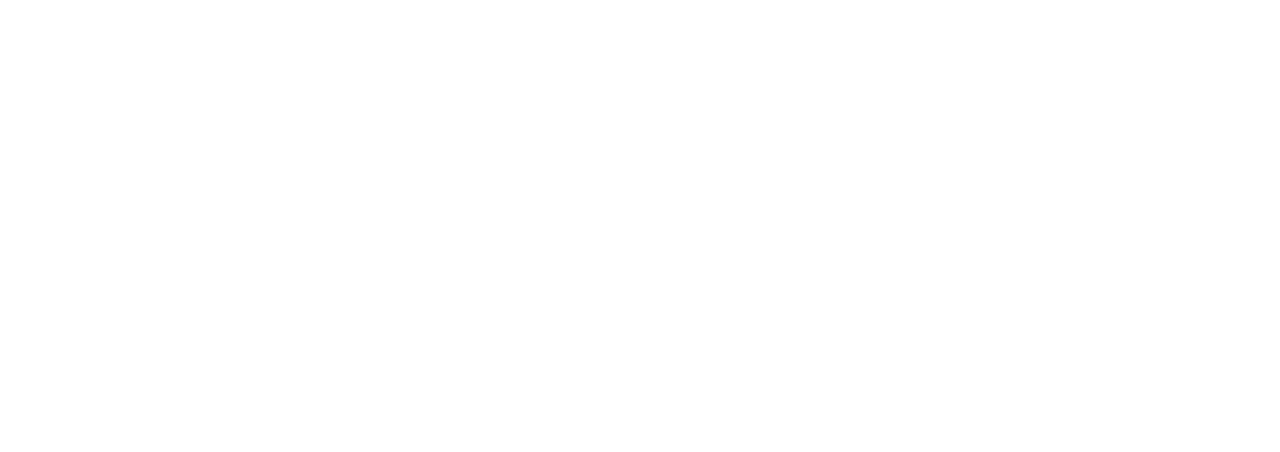
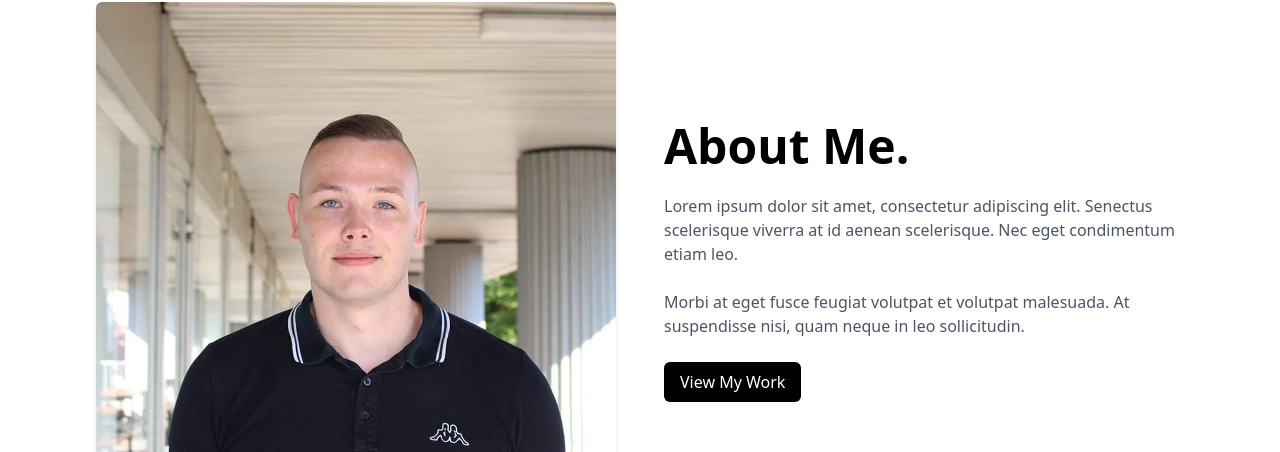
Before and after one commit to LQasemzadeh/IanFotografie, a Next.js app: page / in a window 1280 px wide. Shown: the part 1438-1890 px from the top of the page. Before the commit the page ends 1376 px from the top, so only its background shows below. Built offline with nearby package versions, Linux system fonts and the light colour scheme; no server answers; a web font is replaced by a local one.

Commit message:
Add About section to homepage and create About component
Introduced a new About component and added it to the homepage. The component includes a layout with an image, text about the author, and a call-to-action button. This enhances the homepage by providing more context about the site or creator.

```diff
--- /dev/null
+++ b/src/pages/About.js
@@ -0,0 +1,37 @@
+import React from 'react';
+
+const About = () => {
+    return (
+        <div className="container mx-auto px-6 md:px-24 py-16 grid md:grid-cols-2 gap-12 items-center">
+            {/* Left Section */}
+            <div className="relative">
+                <img
+                    src="/assets/image/FB_IMG_1730798439909.jpg"
+                    alt="About Me"
+                    className="w-full h-auto object-cover rounded-md shadow-md"
+                />
+            </div>
+
+            {/* Right Section */}
+            <div className="space-y-6">
+                <h2 className="text-5xl font-bold">
+                    About Me<span className="text-black">.</span>
+                </h2>
+                <p className="text-gray-600">
+                    Lorem ipsum dolor sit amet, consectetur adipiscing elit.
+                    Senectus scelerisque viverra at id aenean scelerisque.
+                    Nec eget condimentum etiam leo.
+                </p>
+                <p className="text-gray-600">
+                    Morbi at eget fusce feugiat volutpat et volutpat malesuada.
+                    At suspendisse nisi, quam neque in leo sollicitudin.
+                </p>
+                <button className="px-4 py-2 bg-black text-white rounded-md hover:bg-gray-700 transition duration-300">
+                    View My Work
+                </button>
+            </div>
+        </div>
+    );
+};
+
+export default About;
--- a/src/pages/index.js
+++ b/src/pages/index.js
@@ -4,6 +4,7 @@
 import Hero from "@/pages/Hero";
 import Navbar from "@/pages/Navbar";
 import Gallery from "@/pages/Gallery";
+import About from "@/pages/About";
 
 export default function Home() {
     const { user } = useAuth({ middleware: 'guest' })
@@ -17,6 +18,7 @@
             <Navbar />
             <Hero />
             <Gallery />
+            <About />
 
 
         </>
```
